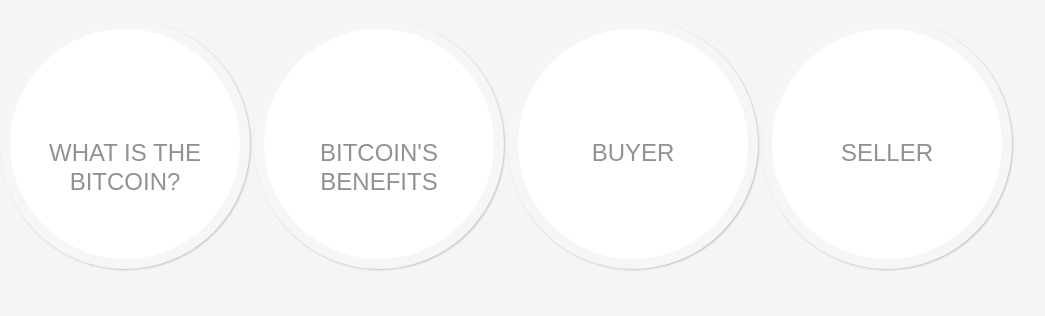
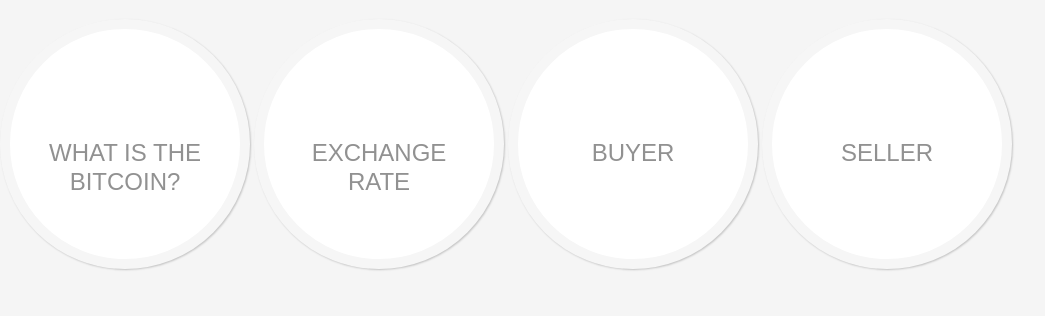
Before and after one commit to Jaaga/blockchain, a PHP site: page / in a window 1280 px wide. Shown: the part 364-680 px from the top of the page, without its empty margins (140-1185 px from the left). Run offline with PHP 8.4, Linux system fonts and the light colour scheme.

Commit message:
change the link of exchange rate

```diff
--- a/index.php
+++ b/index.php
@@ -13,6 +13,9 @@
 	<div id="header">
 		<div class="container">
 <!-- .logo-box -->
+
+-
+
 			<div class="logo-box">
 				<h1><a href="index.html"><strong>BITCOIN</strong> </a></h1>
 				<h2>Trading Bitcoin</h2>
@@ -20,7 +23,7 @@
 				<a href="" class="button">Learn More</a>
 			</div>
 <!-- /.logo-box -->
-			<img src="bitlogo.png" alt="" width="140" height="140" class="png extra-img"/>
+			<img src="bitlogo.png" width="140" height="140" class="png extra-img"/>
 		</div>
 	</div>
 	<!-- advanced-content -->
@@ -36,11 +39,11 @@
                                 </div>
                             </a>                    </li>
                         <li>
-                            <a href="">
+                            <a href="test.php">
                                 <span class="ca-icon"></span>
                                 <div class="ca-content">
-                                    <h2 class="ca-main">Bitcoin's benefits</h2>
-                                    <h3 class="ca-sub">A new culture</h3>
+                                    <h2 class="ca-main">Exchange Rate</h2>
+                                    <h3 class="ca-sub">See the market for current rate:</h3>
                                 </div>
                             </a>                    </li>
                         <li>
--- a/test.php
+++ b/test.php
@@ -20,6 +20,9 @@
 	<div id="header">
 		<div class="container">
 <!-- .logo-box -->
+           	<div class="logo-box">
+
+-            <a href="test.php" class="button">See Exchange Rate</a>
 			<div class="logo-box">
 				<h1><a href="index.html"><strong>BITCOIN</strong> </a></h1>
 				<h2>Trading Bitcoin</h2>
```
